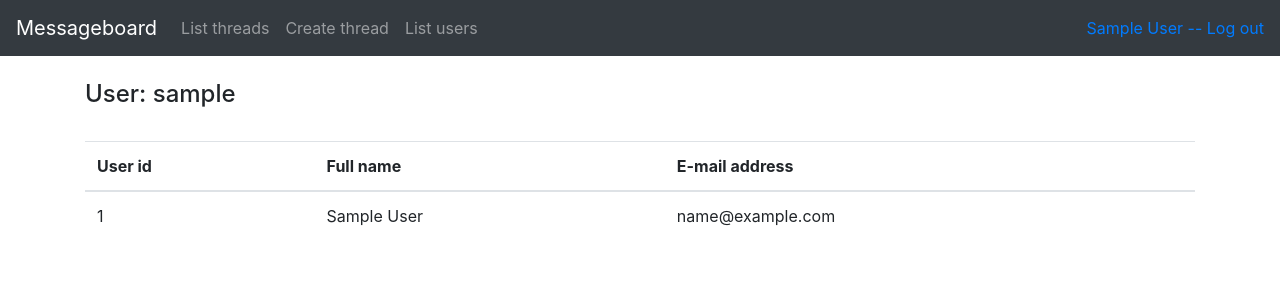
After one commit to tjouni/messageboard, a Flask app: page /users/1/ in a window 1280 px wide. The commit adds this page. Shown: the top 300 px of the page. Run offline with Flask 2, Linux system fonts and the light colour scheme; a user stored in the database is signed in; tables that the repository leaves empty hold one stand-in row (values such as "Sample post"); some libraries are stand-ins or nearby versions.

Commit message:
add view user functionality

```diff
--- a/application/auth/views.py
+++ b/application/auth/views.py
@@ -7,20 +7,18 @@ from application.auth.forms import AddUserForm, LoginForm
 from sqlalchemy.exc import IntegrityError
 
 
-@app.route("/auth/login/", methods=["GET"])
+@app.route("/users/", methods=["GET"])
 @login_required
 def auth_index():
     return render_template("auth/list.html", users=User.get_user_list())
 
 
 @app.route("/auth/new/", methods=["GET"])
-@login_required
 def auth_form():
     return render_template("auth/new.html", form=AddUserForm())
 
 
 @app.route("/auth/new/", methods=["POST"])
-@login_required
 def auth_create():
     form = AddUserForm(request.form)
 
@@ -39,6 +37,13 @@ def auth_create():
         return render_template("auth/new.html", form=form, username_taken=True)
 
     return redirect(url_for("auth_index"))
+
+
+@app.route("/users/<int:user_id>/", methods=["GET"])
+@login_required
+def auth_view(user_id):
+    u = User.query.get(user_id)
+    return render_template("auth/view.html", user=u)
 
 
 @app.route("/auth/", methods=["GET", "POST"])
--- a/application/templates/auth/list.html
+++ b/application/templates/auth/list.html
@@ -21,7 +21,7 @@
         <tr>
             <td>{{ user.id }}</td>
             <td>{{ user.name }}</td>
-            <td>{{ user.username }}</td>
+            <td><a href="{{ user.id }}">{{ user.username }}</a></td>
             <td>{{ user.email }}</td>
             <td>{{ user.threadcount }}</td>
             <td>{{ user.messagecount }}</td>
--- a/application/templates/auth/new.html
+++ b/application/templates/auth/new.html
@@ -2,7 +2,7 @@
 
 {% block body %}
 
-<h4>Create new user</h4><br>
+<h4>Register</h4><br>
 
 <form method="POST" action="{{ url_for('auth_create') }}">
     <div class="container">
--- /dev/null
+++ b/application/templates/auth/view.html
@@ -0,0 +1,24 @@
+{% extends "layout.html" %}
+
+{% block body %}
+<h4>User: {{ user.username }}</h4>
+<br>
+
+<table class="table">
+    <thead>
+        <tr>
+            <th scope="col">User id</th>
+            <th scope="col">Full name</th>
+            <th scope="col">E-mail address</th>
+        </tr>
+    </thead>
+    <tbody>
+        <tr>
+            <td>{{ user.id }}</td>
+            <td>{{ user.name }}</a></td>
+            <td>{{ user.email }}</td>
+        </tr>
+    </tbody>
+
+</table>
+{% endblock %}
--- a/application/templates/layout.html
+++ b/application/templates/layout.html
@@ -10,7 +10,7 @@
 
 <body>
     <nav class="navbar navbar-expand-md navbar-dark bg-dark mb-4">
-        <a class="navbar-brand" href="#">Messageboard</a>
+        <a class="navbar-brand" href="/">Messageboard</a>
         <button class="navbar-toggler" type="button" data-toggle="collapse" data-target="#navbarCollapse"
             aria-controls="navbarCollapse" aria-expanded="false" aria-label="Toggle navigation">
             <span class="navbar-toggler-icon"></span>
@@ -27,13 +27,17 @@
                 <li class="nav-item">
                     <a class="nav-link" href="{{ url_for('auth_index') }} ">List users</a>
                 </li>
-                <li class="nav-item">
-                    <a class="nav-link" href="{{ url_for('auth_create') }} ">Create user</a>
-                </li>
+
             </ul>
             <div class="form-inline mt-2 mt-md-0">
                 <a href="{{ url_for('auth_logout') }}">{{ current_user.name }} -- Log out</a>
             </div>
+            {% else %}
+            <ul class="navbar-nav mr-auto">
+                <li class="nav-item">
+                    <a class="nav-link" href="{{ url_for('auth_create') }} ">Register</a>
+                </li>
+            </ul>
             {% endif %}
         </div>
     </nav>
```
